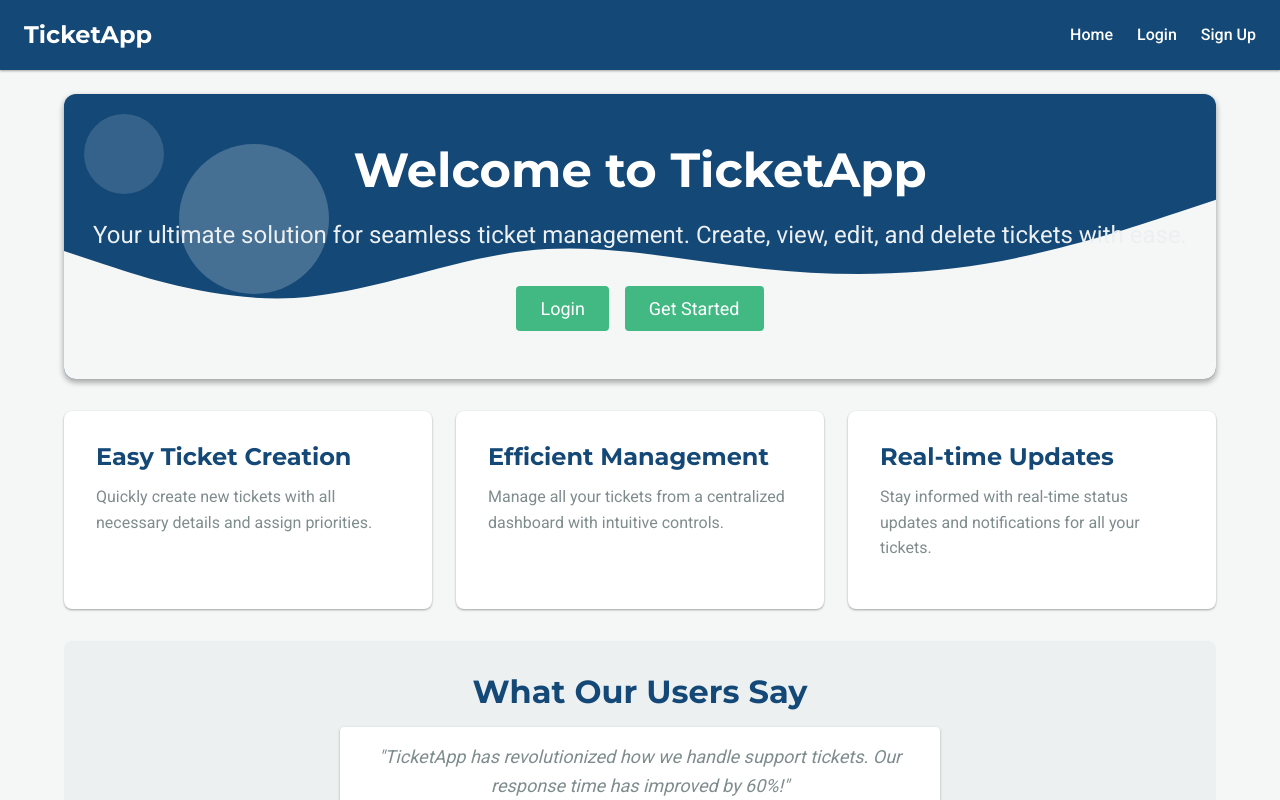
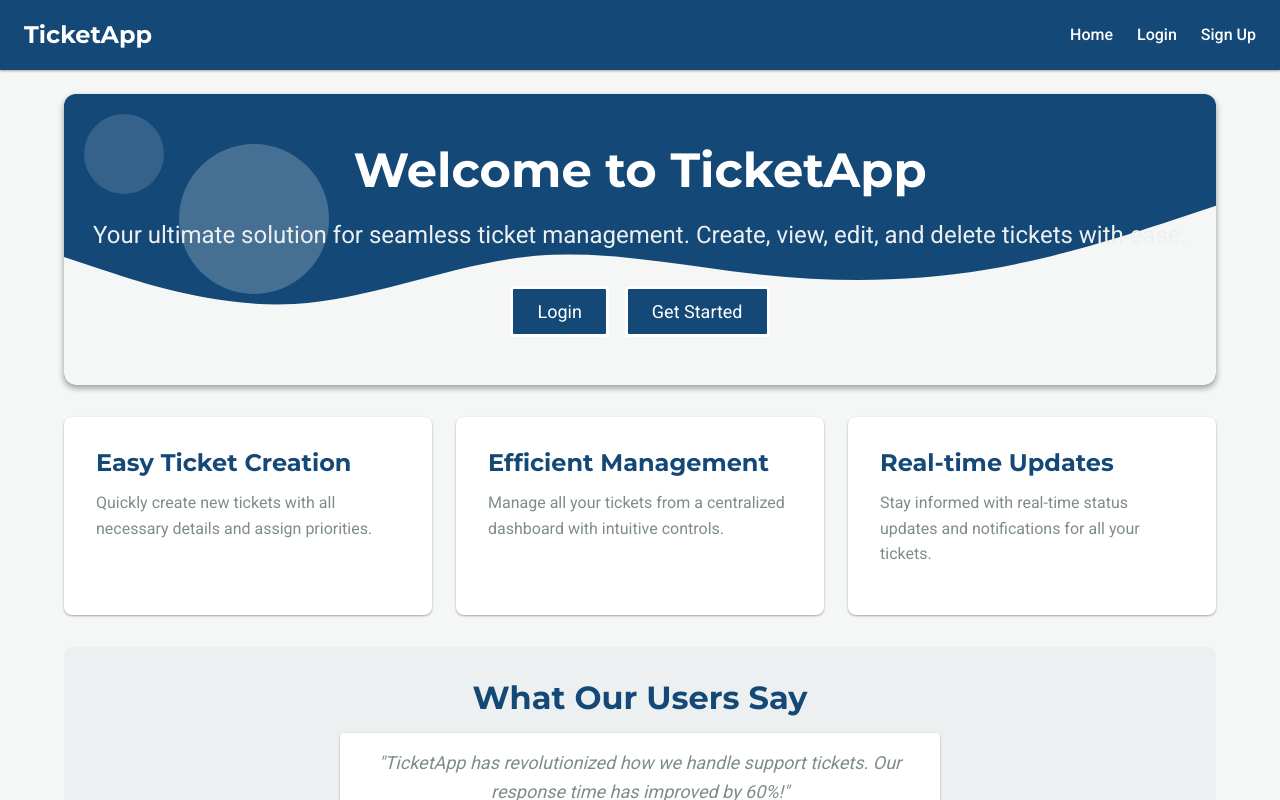
Before and after one commit to DanIrl7/react-ticket, a React (Vite) app: page / in a window 1280 px wide. Shown: the top 800 px of the page. Built offline with nearby package versions, Linux system fonts and the light colour scheme.

Commit message:
Update LandingPage.jsx

```diff
--- a/src/pages/LandingPage.jsx
+++ b/src/pages/LandingPage.jsx
@@ -50,10 +50,10 @@ const Description = styled.p`
 `;
 
 const CallToActionButton = styled.button`
-  background-color: var(--color-accent);
+  background-color: var(--color-primary-dark);
   color: var(--color-white);
   padding: var(--spacing-sm) var(--spacing-lg);
-  border: none;
+  border: 3px solid var(--color-white);
   border-radius: var(--border-radius-sm);
   font-size: var(--font-size-medium);
   cursor: pointer;
```
